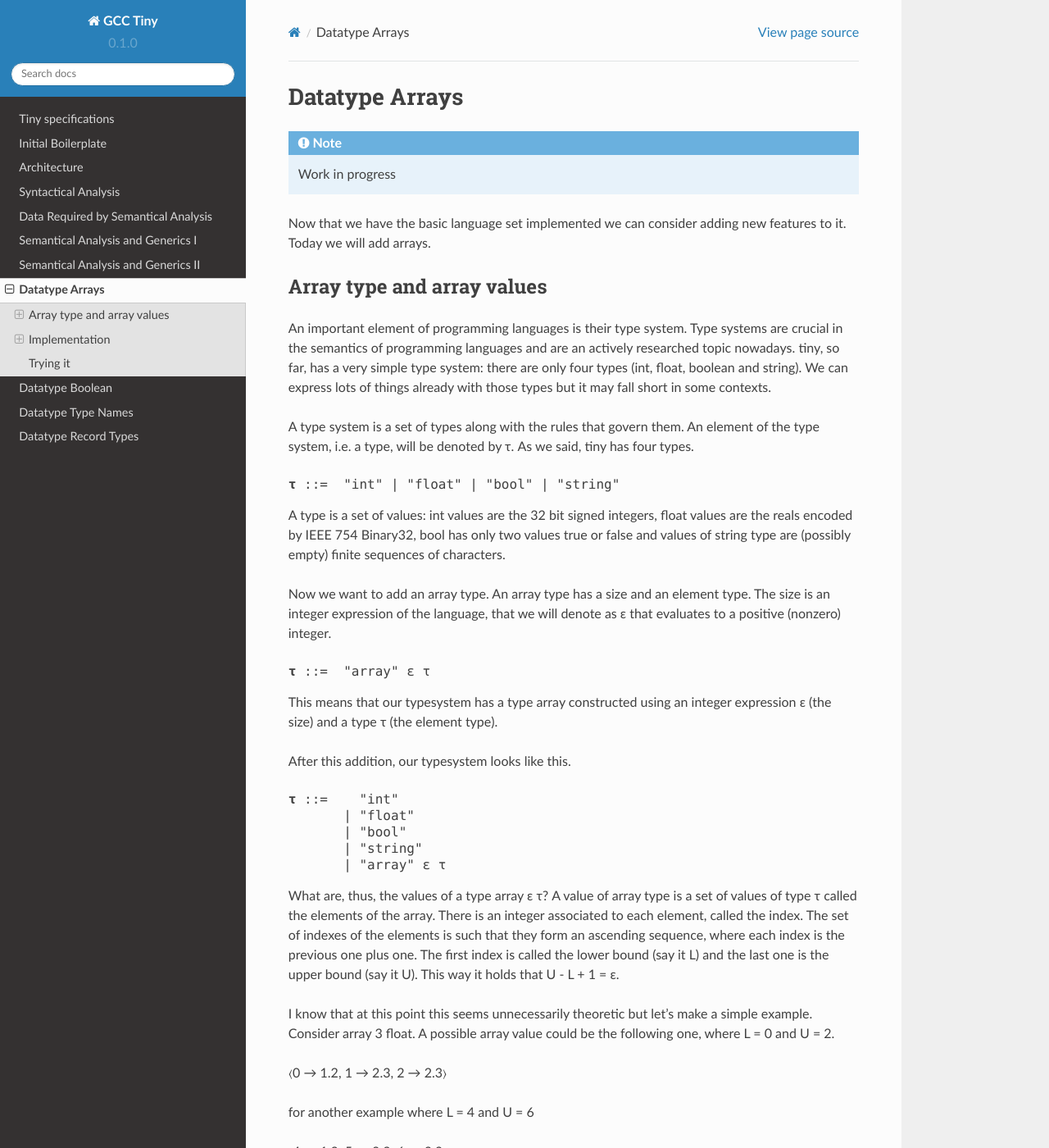
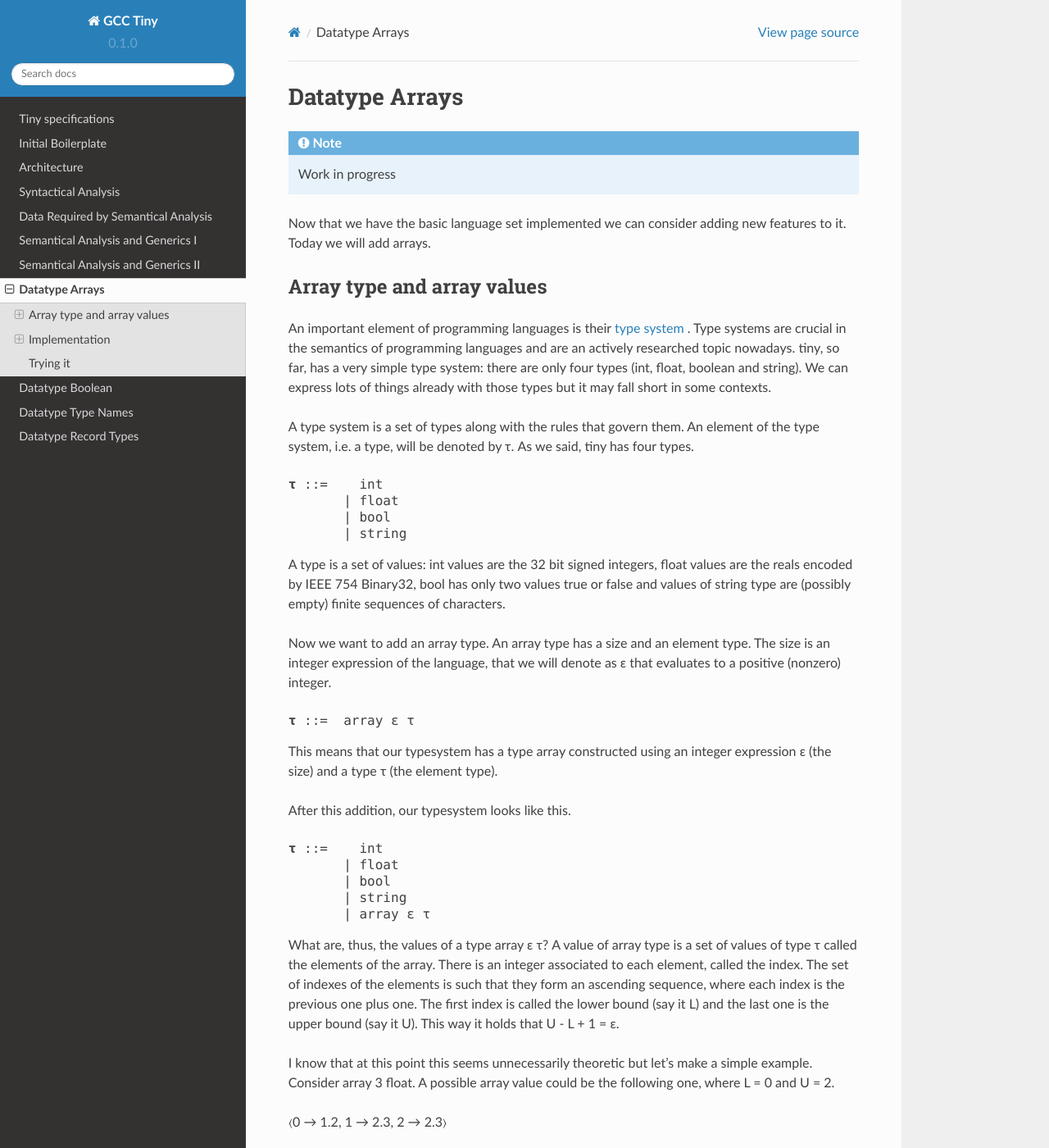
Before and after one commit to GCC-Tiny/gcc-tiny-docs-rtd, a Sphinx documentation site: the page built from docs/source/part08.rst, in a window 1280 px wide and 1400 px high. Shown: the whole window at 82% size. Built offline with Sphinx 7.4.7 and the Read the Docs theme 2.0.0, drawn with Linux system fonts in a browser that asks for light colours; some of the changed text lies outside the part shown.

```diff
--- a/docs/source/part08.rst
+++ b/docs/source/part08.rst
@@ -12,8 +12,10 @@ new features to it. Today we will add arrays.
 Array type and array values
 ===========================
 
-An important element of programming languages is their type system. Type
-systems are crucial in the semantics of programming languages and are an
+An important element of programming languages is their
+`type system <https://en.wikipedia.org/wiki/Type_system>`_
+.
+Type systems are crucial in the semantics of programming languages and are an
 actively researched topic nowadays. tiny, so far, has a very simple type
 system: there are only four types (int, float, boolean and string). We can
 express lots of things already with those types but it may fall short in
@@ -24,7 +26,10 @@ An element of the type system, i.e. a type, will be denoted by τ. As we
 said, tiny has four types.
 
 .. productionlist:: Tiny8
-      τ: "int" | "float" | "bool" | "string"
+      τ:   int
+       : | float
+       : | bool
+       : | string
 
 
 A type is a set of values: int values are the 32 bit signed integers,
@@ -37,7 +42,7 @@ type. The size is an integer expression of the language, that we will
 denote as ε that evaluates to a positive (nonzero) integer.
 
 .. productionlist:: Tiny8a
-  τ: "array" ε τ
+  τ: array ε τ
 
 This means that our typesystem has a type array constructed using an integer
 expression ε (the size) and a type τ (the element type).
@@ -45,11 +50,11 @@ expression ε (the size) and a type τ (the element type).
 After this addition, our typesystem looks like this.
 
 .. productionlist:: Tiny8b
-  τ:   "int"
-   : | "float"
-   : | "bool"
-   : | "string"
-   : | "array" ε τ
+  τ:   int
+   : | float
+   : | bool
+   : | string
+   : | array ε τ
 
 What are, thus, the values of a type array ε τ? A value of array type is
 a set of values of type τ called the elements of the array. There is an
@@ -80,22 +85,22 @@ Syntax
 We will extend the rule of types of tiny to let us define a variable of array type.
 
 .. productionlist:: Tiny8
-    type:   "int" | "float"
-        : | `type` "[" `expression` "]"
-        : | `type` "[" `expression` ":" `expression` "]"
+    type:   int | float
+        : | `type` [ `expression` ]
+        : | `type` [ `expression` : `expression` ]
 
 
 We will also need to extend expressions so we can designate one of the
 elements of the array.
 
 .. productionlist:: Tiny8
-  primary: "(" `expression` ")"
+  primary: ( `expression` )
          : | `identifier`
          : | `integerliteral`
          : | `floatliteral`
          : | `stringliteral`
          : | `arrayelement`
-  arrayelement: `primary` "[" `expression` "]"
+  arrayelement: `primary` [ `expression` ]
 
 Semantics
 ---------
@@ -129,10 +134,10 @@ Then the designated type will be array ε0 (array τ0 〈expression〉)
 The other syntax is similar.
 
 .. productionlist:: Tiny8d
-    type: `type` "[" `expression`\ 0 ":" `expression`\ 1 "]"
+    type: `type` [ `expression`0 : `expression`1 ]
 
 
-Now ε is :token:`~Tiny:expression`\ 1 - :token:`~Tiny:expression`\ 0 + 1 and the indexes of
+Now ε is :token:`~Tiny:expression`1 - :token:`~Tiny:expression`0 + 1 and the indexes of
 the array range from expression0 to expression1 (both ends included). expression1
 must be larger or equal than expression0, otherwise this is an error.
 
@@ -146,7 +151,7 @@ must be larger or equal than expression0, otherwise this is an error.
 A :token:`~Tiny8:primary` of the form
 
 .. productionlist:: Tiny8e
-  arrayelement: `primary` "[" `expression` "]"
+  arrayelement: `primary` [ `expression` ]
 
 designates a single element of primary. The type of primary must be array,
 otherwise this is an error. The expression must be an expression of integer
@@ -175,8 +180,8 @@ these expressions lvalues (or L-values) for historical reasons: an lvalue can
 appear in the left hand side of an assignment.
 
 .. productionlist:: Tiny8
-  assignment: `variable` ":=" `expression` ";"
-  read: "read" `variable` ";"
+  assignment: `variable` := `expression` ;
+  read: read `variable` ;
   variable:   `identifier`
           : | `arrayelement`
 
@@ -526,10 +531,11 @@ this auxiliar function.
     return type.get_tree_code () == ARRAY_TYPE;
   }
 
-Likewise with ε, we are not verifying that the expression of the array
-element evaluates to an integer contained in the range of indexes of
-the declared array. Recall that the semantics of tiny are not complete
-enough regarding errors.
+.. note::
+  Likewise with ε, we are not verifying that the expression of the array
+  element evaluates to an integer contained in the range of indexes of
+  the declared array. Recall that the semantics of tiny are not complete
+  enough regarding errors.
 
 Final touches
 -------------
```
